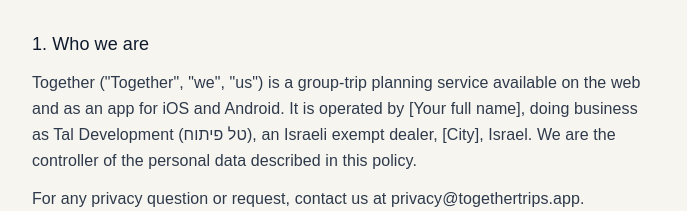
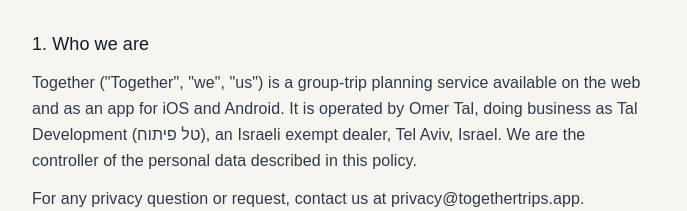
Before and after one commit to shulgirit/group-trips, a Next.js app: page /privacy in a window 1280 px wide. Shown: the part 589-800 px from the top of the page, without its empty margins (296-983 px from the left). Built offline with nearby package versions, Linux system fonts and the light colour scheme; no server answers; a web font is replaced by a local one.

Commit message:
Legal pages: operator Omer Tal (Tal Development), Tel Aviv
Co-Authored-By: Claude Opus 5.5 <noreply@anthropic.com>
Claude-Session: https://claude.ai/code/session_01BfB6sHQx64THU4A9M2J7Vk

```diff
--- a/src/legal/operator.ts
+++ b/src/legal/operator.ts
@@ -8,7 +8,7 @@
 export const OPERATOR: {
   kind: "individual" | "sole-proprietor" | "company";
   /** Full legal name — the owner's name, or the registered company name */
-  legalName: string;
+  legalName: { en: string; he: string };
   /** Trading name of a sole proprietor */
   businessName: { en: string; he: string } | null;
   /** Company number, or the עוסק number for a sole proprietor */
@@ -21,10 +21,10 @@ export const OPERATOR: {
   minimumAge: number;
 } = {
   kind: "sole-proprietor",
-  legalName: "[Your full name]",
+  legalName: { en: "Omer Tal", he: "עומר טל" },
   businessName: { en: "Tal Development", he: "טל פיתוח" },
   registrationNumber: null,
-  location: { en: "[City], Israel", he: "[עיר], ישראל" },
+  location: { en: "Tel Aviv, Israel", he: "תל אביב, ישראל" },
   privacyEmail: "privacy@togethertrips.app",
   supportEmail: "support@togethertrips.app",
   effectiveDate: { en: "October 14, 2026", he: "14 באוקטובר 2026" },
@@ -40,15 +40,15 @@ export function operatorIdentity(locale: "en" | "he"): string {
         ? ` (registration no. ${O.registrationNumber})`
         : ` (מספר רישום ${O.registrationNumber})`
       : "";
-    return `${O.legalName}${reg}, ${O.location[locale]}`;
+    return `${O.legalName[locale]}${reg}, ${O.location[locale]}`;
   }
   if (O.kind === "sole-proprietor" && O.businessName) {
     const no = O.registrationNumber;
     return locale === "en"
-      ? `${O.legalName}, doing business as ${O.businessName.en} (${O.businessName.he}), an Israeli exempt dealer${no ? ` (no. ${no})` : ""}, ${O.location.en}`
-      : `${O.legalName}, הפועל/ת בשם העסקי ״${O.businessName.he}״ (עוסק פטור${no ? ` מס׳ ${no}` : ""}), ${O.location.he}`;
+      ? `${O.legalName.en}, doing business as ${O.businessName.en} (${O.businessName.he}), an Israeli exempt dealer${no ? ` (no. ${no})` : ""}, ${O.location.en}`
+      : `${O.legalName.he}, בשם העסקי ״${O.businessName.he}״ (עוסק פטור${no ? ` מס׳ ${no}` : ""}), ${O.location.he}`;
   }
   return locale === "en"
-    ? `${O.legalName}, an individual based in ${O.location.en}`
-    : `${O.legalName}, אדם פרטי, ${O.location.he}`;
+    ? `${O.legalName.en}, an individual based in ${O.location.en}`
+    : `${O.legalName.he}, אדם פרטי, ${O.location.he}`;
 }
```
